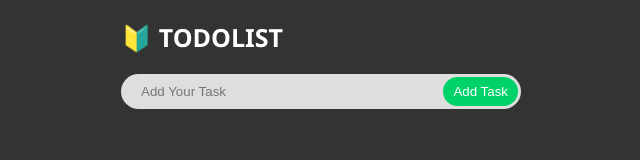
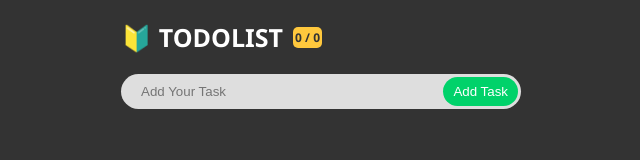
Before and after one commit to ilhamsyauqih/react-to-do-list, a React (Create React App) app: page / in a window 1280 px wide. Shown: the top 160 px of the page, without its empty margins (319-959 px from the left). Built offline with nearby package versions, Linux system fonts and the light colour scheme.

Commit message:
Update akhir fitur simpan local storage dan tambahan header

```diff
--- a/src/App.js
+++ b/src/App.js
@@ -1,13 +1,23 @@
 import React from 'react'
-import { useRef, useState } from 'react'
+import { useRef, useState, useEffect } from 'react'
 import './App.css'
 import Form from './components/Form'
 import ToDoList from './components/ToDoList'
 
 function App() {
   const listBaru = useRef('');
-  const [listBanyakk, setList] = useState([])
-  console.log(listBanyakk);
+  const STORAGE = 'TODOLIST_APP'
+  const [listBanyakk, setList] = useState(()=>{
+    return JSON.parse(localStorage.getItem(STORAGE)) || []
+  })
+
+  const [listSelesai, setListSelesai] = useState(0)
+
+  useEffect(()=>{
+    localStorage.setItem(STORAGE, JSON.stringify(listBanyakk))
+    const selesai = listBanyakk.filter((item)=>item.completed == true).length
+    setListSelesai(selesai)
+  },[listBanyakk])
 
   function pindahList(indexSekarang, updateIndex) {
     const dataSekarang = listBanyakk[indexSekarang] //Data dengan id ke 1 yakni syauqi
@@ -63,7 +73,7 @@ function App() {
   return (
     <div>
       <>
-        <Form addTask={addTask} listBaru={listBaru} />
+        <Form addTask={addTask} listBaru={listBaru} listSelesai={listSelesai} listBanyakk={listBanyakk}/>
         <ToDoList listBanyakk={listBanyakk} tandaSelesai={tandaSelesai} pindahList={pindahList} hapus={hapus}/>
       </>
     </div>
--- a/src/components/Form.js
+++ b/src/components/Form.js
@@ -3,7 +3,7 @@ const Form = (props) => {
         <div>
             <div className="wrapper">
                 <header>
-                    <h3>🔰 TODOLIST </h3>
+                    <h3>🔰 TODOLIST </h3><span>{props.listSelesai || '0'} / {props.listBanyakk.length}</span>
                 </header>
                 <form className="input-box">
                     <input type="text" ref={props.listBaru} placeholder="Add Your Task" />
```
